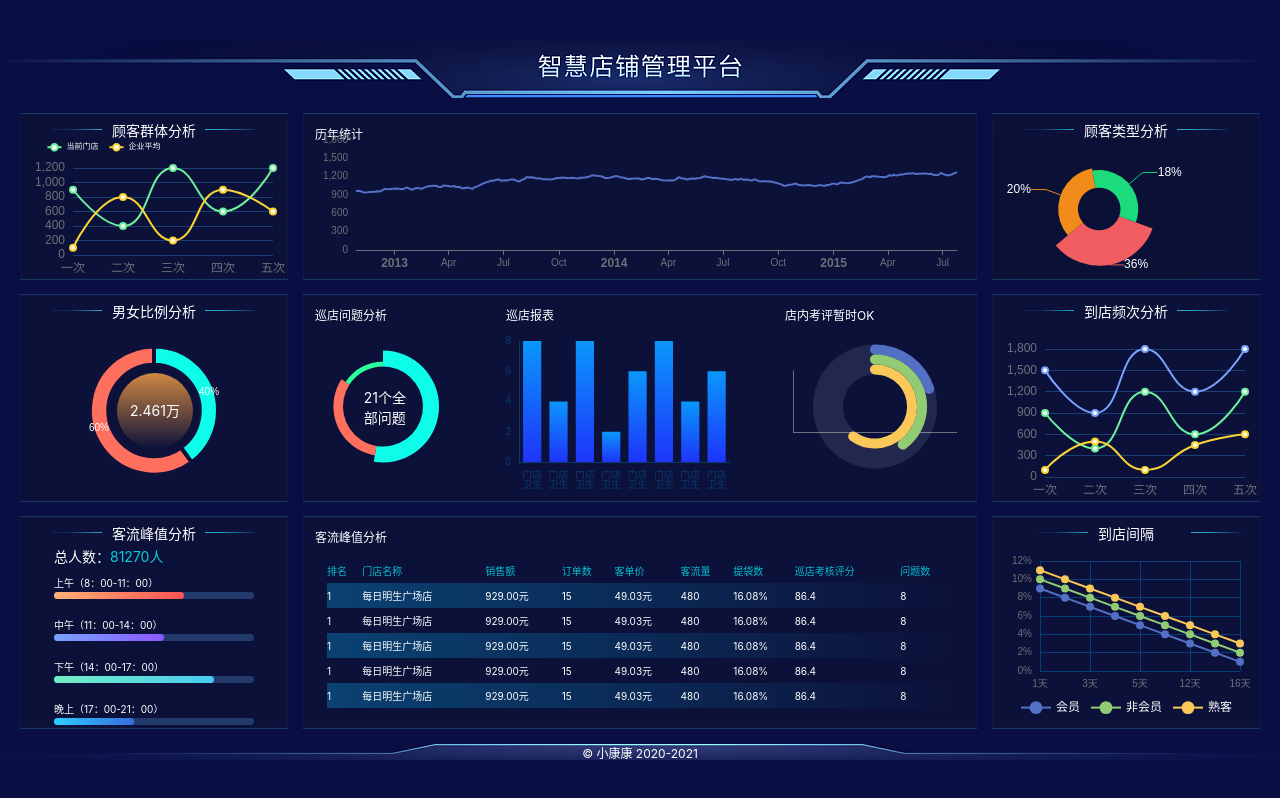
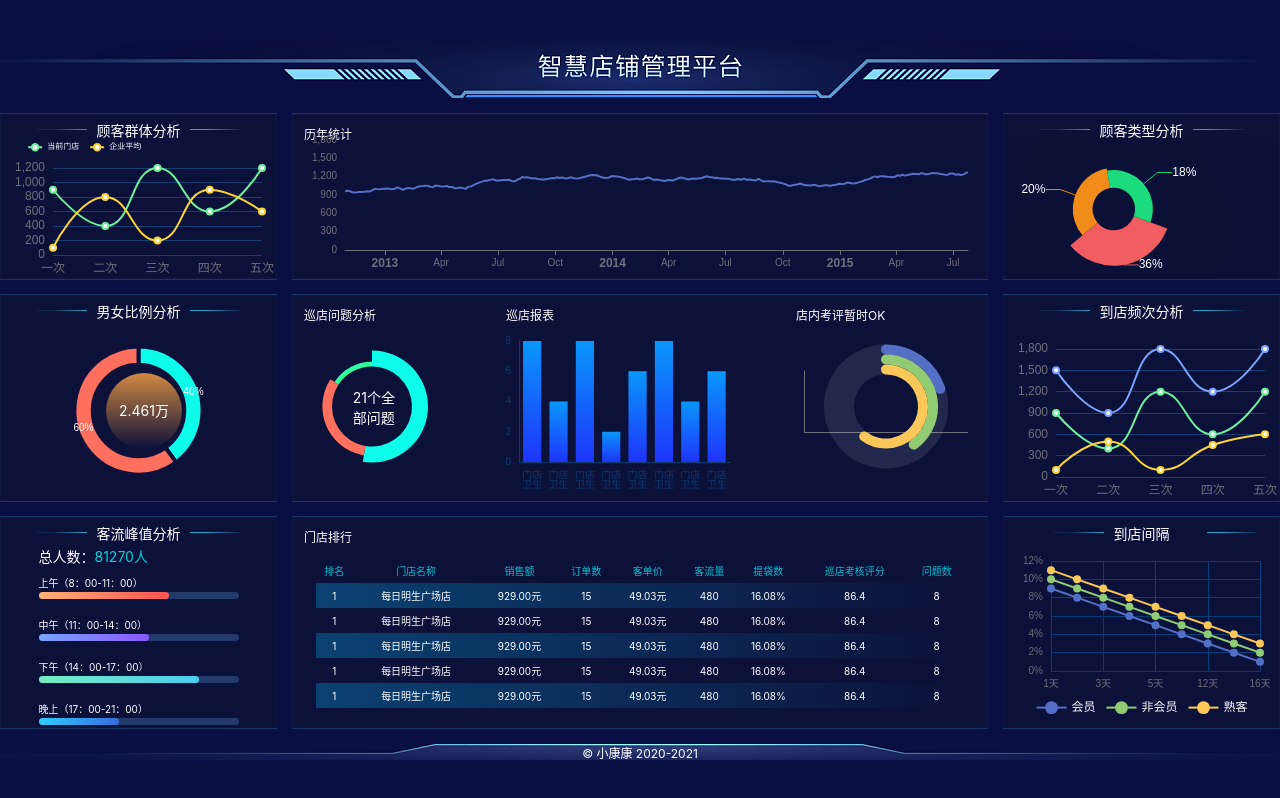
Before and after one commit to adekang/react-visualization02, a React (Vite) app: page /#/ in a window 1280 px wide. Built offline with nearby package versions, Linux system fonts and the light colour scheme.

Commit message:
微调布局

```diff
--- a/src/components/chart-7.tsx
+++ b/src/components/chart-7.tsx
@@ -4,7 +4,7 @@ import React from 'react';
 export const Chart7 = () => {
   return (
     <div className="门店排名 bordered">
-      <h2>客流峰值分析</h2>
+      <h2>门店排行</h2>
       <div className="rank">
         <table>
           <thead>
--- a/src/pages/home.scss
+++ b/src/pages/home.scss
@@ -3,30 +3,37 @@
 
 .home {
   flex: 1;
-  height: 100%;
   display: flex;
   flex-direction: column;
   color: white;
-  overflow: hidden;
 
   > header {
+    width: px(1280);
+    margin: 0 auto;
     height: px(58);
     background-size: cover;
+
   }
 
   > footer {
+    width: px(1280);
+    margin: 0 auto;
     height: px(16);
-    background-color: coral;
+    text-align: center;
+    background-size: cover;
+    font-size: px(12);
+
   }
 
   > main {
+    width: px(1280);
     flex: 1;
     display: grid;
     grid-template:
       "box1 box2 box3" 643fr/274fr 688fr 274fr;
     grid-column-gap: px(15);
     grid-row-gap: px(15);
-    margin: px(15) px(20);
+    margin: px(15) 0;
 
     > .section1 {
       grid-area: box1;
@@ -184,6 +191,7 @@
           width: 100%;
           margin-top: px(25);
           border-collapse: collapse;
+          text-align: center;
 
           th, td {
             height: px(25);
@@ -270,11 +278,6 @@
       }
     }
   }
-
-  > footer {
-    text-align: center;
-    font-size: px(12);
-  }
 }
 
 .bordered {
--- a/src/shared/style.scss
+++ b/src/shared/style.scss
@@ -47,4 +47,10 @@ body {
 
 .App {
   flex: 1;
+  display: flex;
+  flex-direction: column;
 }
+
+h1, h2, h3, h4, h5, h6 {
+  font-size: 16px;
+}
```
